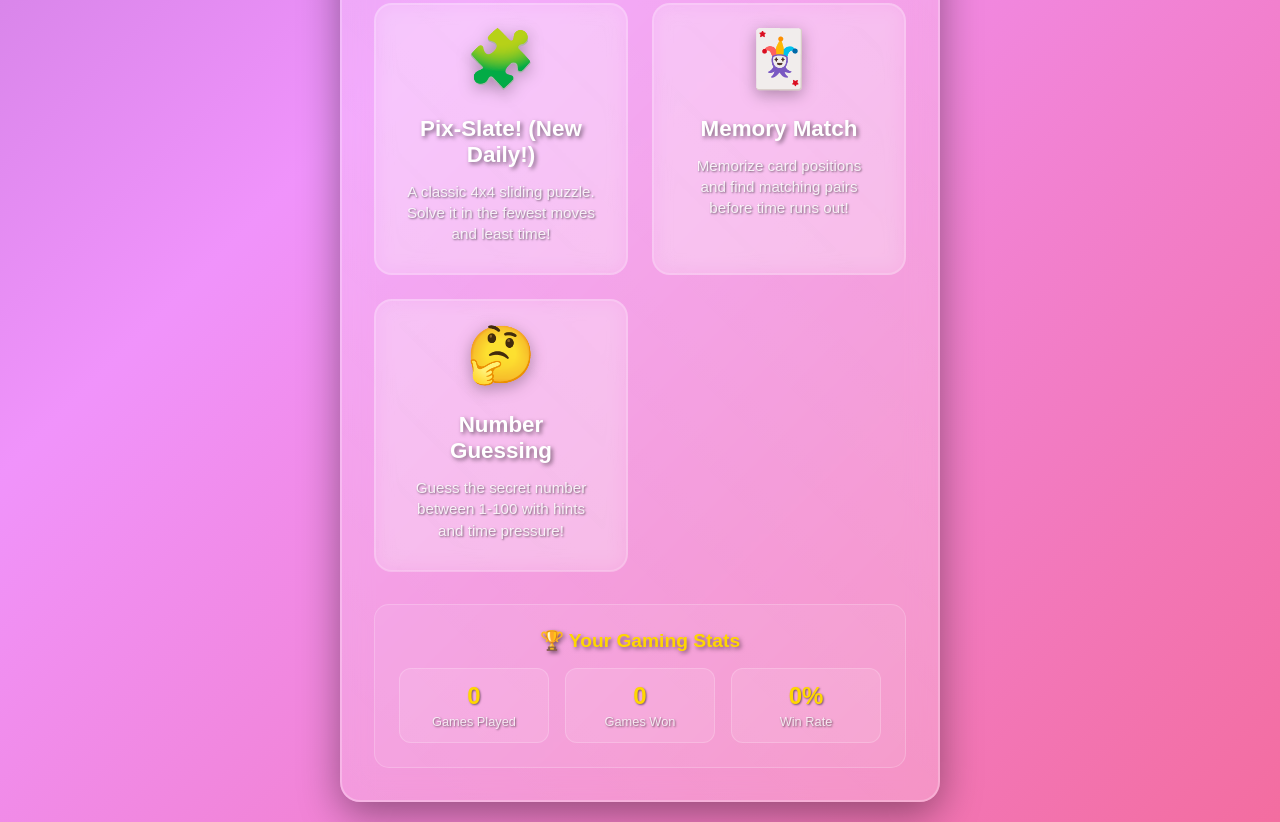
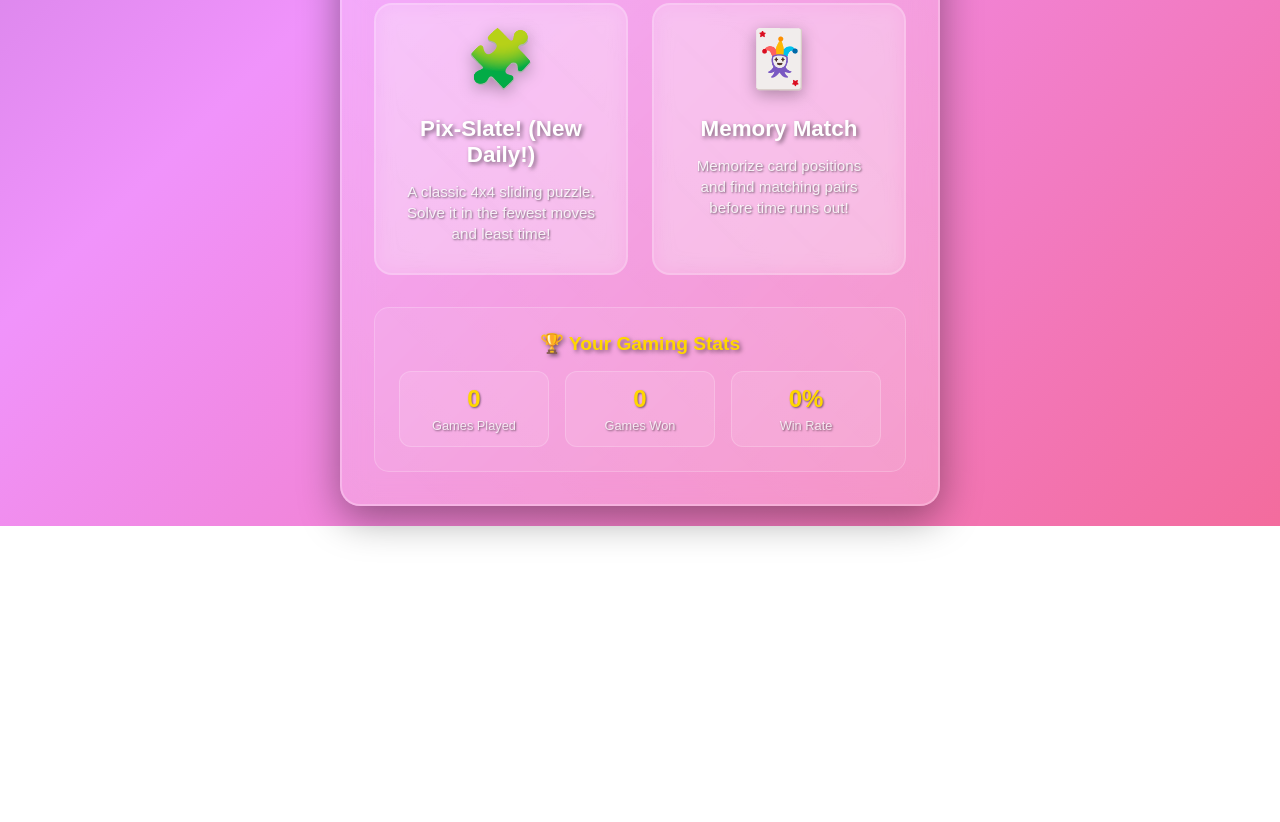
Before and after one commit to gsurjs/CognitoBytes, a website: page index.html in a window 1280 px wide. Shown: the part 449-1271 px from the top of the page. After the commit the page ends 975 px from the top, so only its background shows below. Drawn offline with Linux system fonts and the light colour scheme.

Commit message:
removed number guessing

```diff
--- a/index.html
+++ b/index.html
@@ -41,11 +41,13 @@
                 <div class="game-description">Memorize card positions and find matching pairs before time runs out!</div>
             </a>
 
-            <a href="games/number-guessing/" class="game-card" id="numberGame">
+            <!--hiding number guessing game for now-->
+
+            <!--<a href="games/number-guessing/" class="game-card" id="numberGame">
                 <div class="game-icon">🤔</div>
                 <div class="game-title">Number Guessing</div>
                 <div class="game-description">Guess the secret number between 1-100 with hints and time pressure!</div>
-            </a>
+            </a>-->
         </div>
 
         <div class="stats-section">
```
